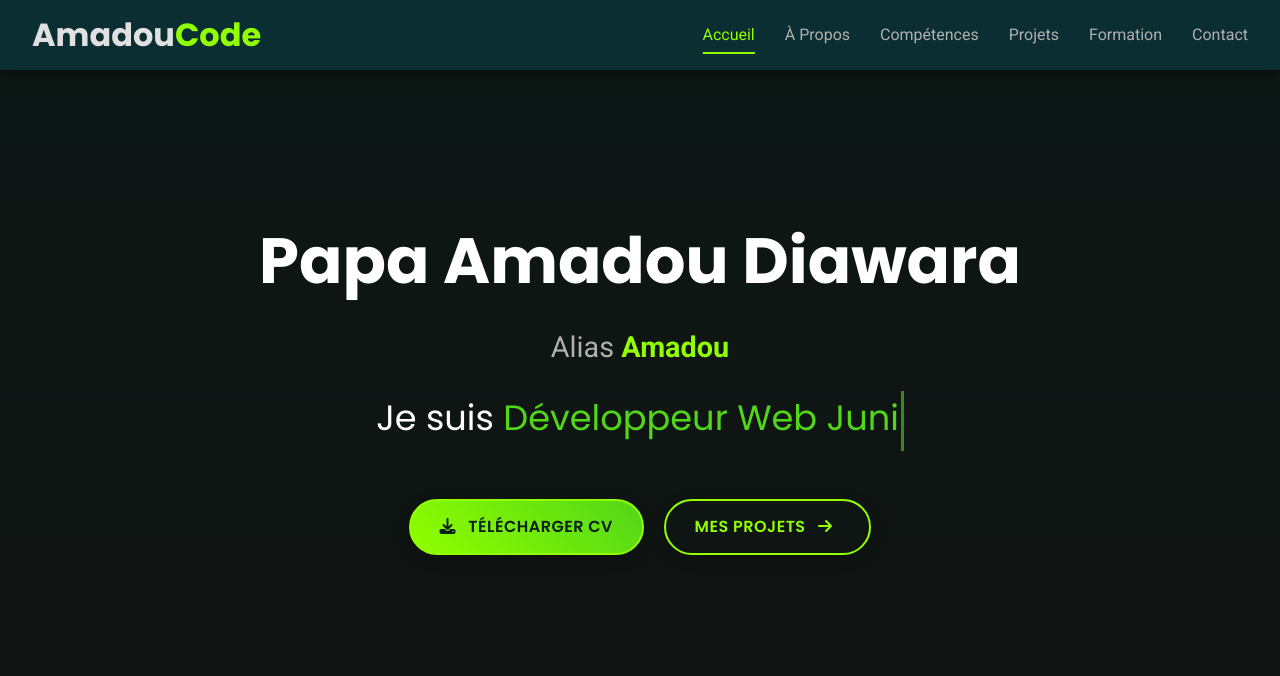
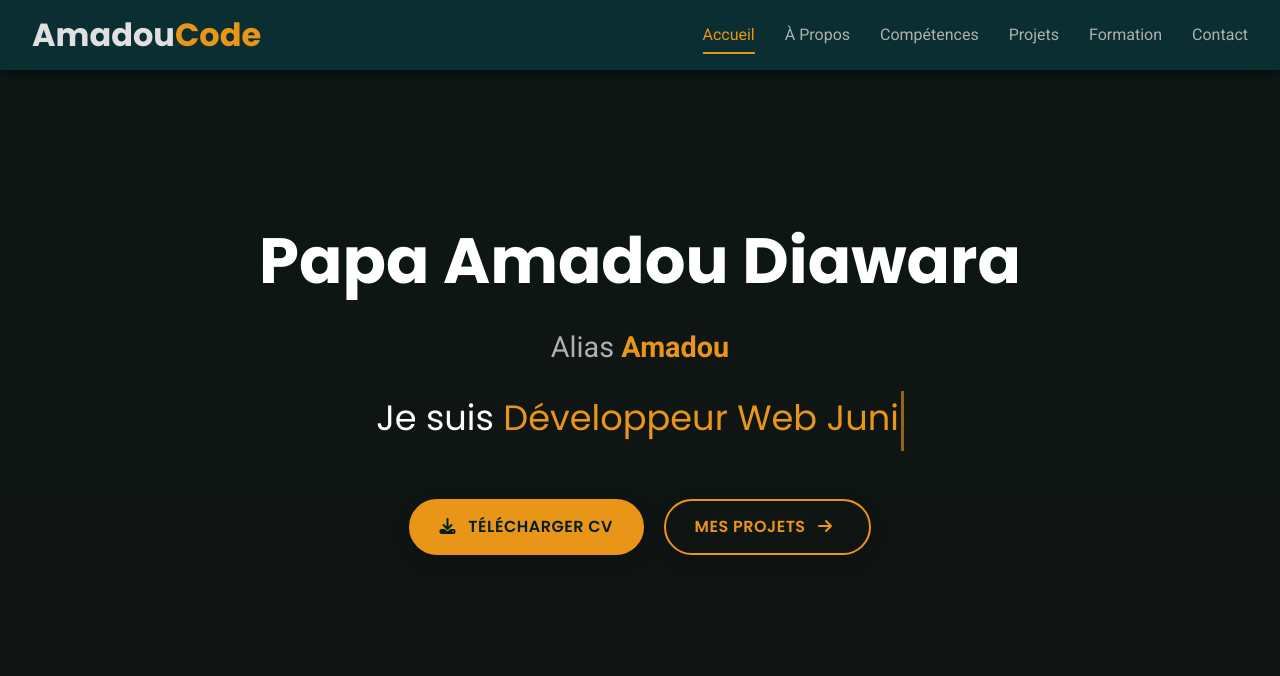
Before and after one commit to amadou-dwr6/Mon-portfolio, a plain HTML site: page index.html in a window 1280 px wide. Shown: the top 676 px of the page. Drawn offline with Linux system fonts and the light colour scheme.

Commit message:
mise a jour

```diff
--- a/index.html
+++ b/index.html
@@ -3,7 +3,7 @@
 <head>
     <meta charset="UTF-8">
     <meta name="viewport" content="width=device-width, initial-scale=1.0">
-    <meta name="description" content="Portfolio de Papa Amadou DIAWARA, étudiant en 2ème année d'informatique. Découvrez mes projets, compétences et expériences.">
+    <meta name="description" content="Portfolio de Papa Amadou DIAWARA, étudiant en 3ème année d'informatique. Découvrez mes projets, compétences et expériences.">
     <meta name="author" content="Papa Amadou DIAWARA">
     <title>Amadou Diawara - Portfolio Développeur</title>
     <link rel="icon" href="images/favicon.png" type="image/png">
@@ -199,7 +199,7 @@
 
                 <div class="project-card">
                      <div class="project-image">
-                        <img src="images/" alt="Aperçu du Projet 4">
+                        <img src="images/SUNUYOON.png" alt="Aperçu du Projet 4">
 
                     </div>
                     <div class="project-info">
--- a/script.js
+++ b/script.js
@@ -191,4 +191,5 @@ document.addEventListener('DOMContentLoaded', () => {
 
     // --- Initialisation ---
     if (textArray.length) setTimeout(type, newTextDelay + 250); // Démarrer l'effet de frappe
+    const btn = document.getElementById("theme-btn");
 });
--- a/style.css
+++ b/style.css
@@ -1,7 +1,7 @@
 /* VARIABLES CSS */
 :root {
-    --primary-color: #91ff00; /* Bleu vibrant principal */
-    --secondary-color: #59e618ec; /* Turquoise pour accents et hover */
+    --primary-color: #e99518; /* Bleu vibrant principal */
+    --secondary-color: #e99518; /* Turquoise pour accents et hover */
     --background-color: #041f18; /* Fond sombre principal */
     --surface-color: #031f18; /* Fond pour cartes, sections internes */
     --surface-hover-color: #2a2a2a;
```
Also changed, not shown: images/SUNUYOON.png (added).
